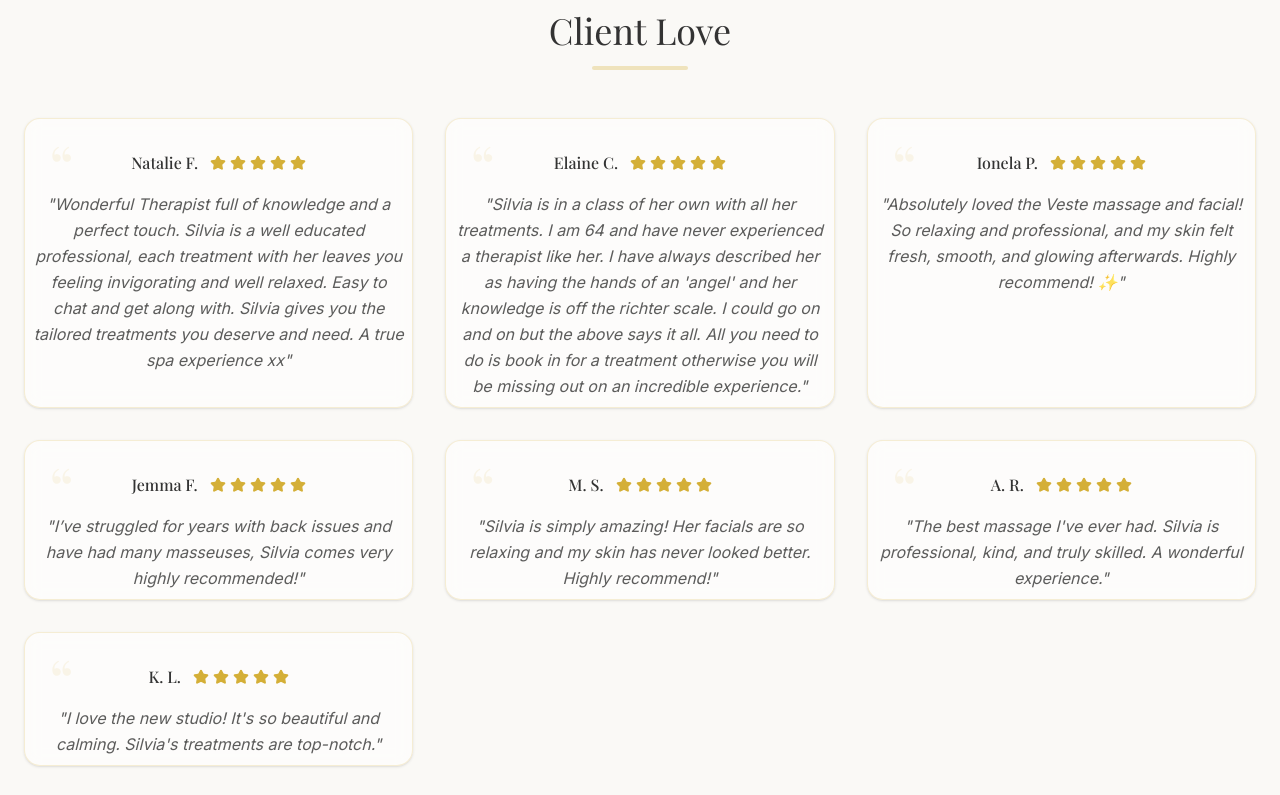
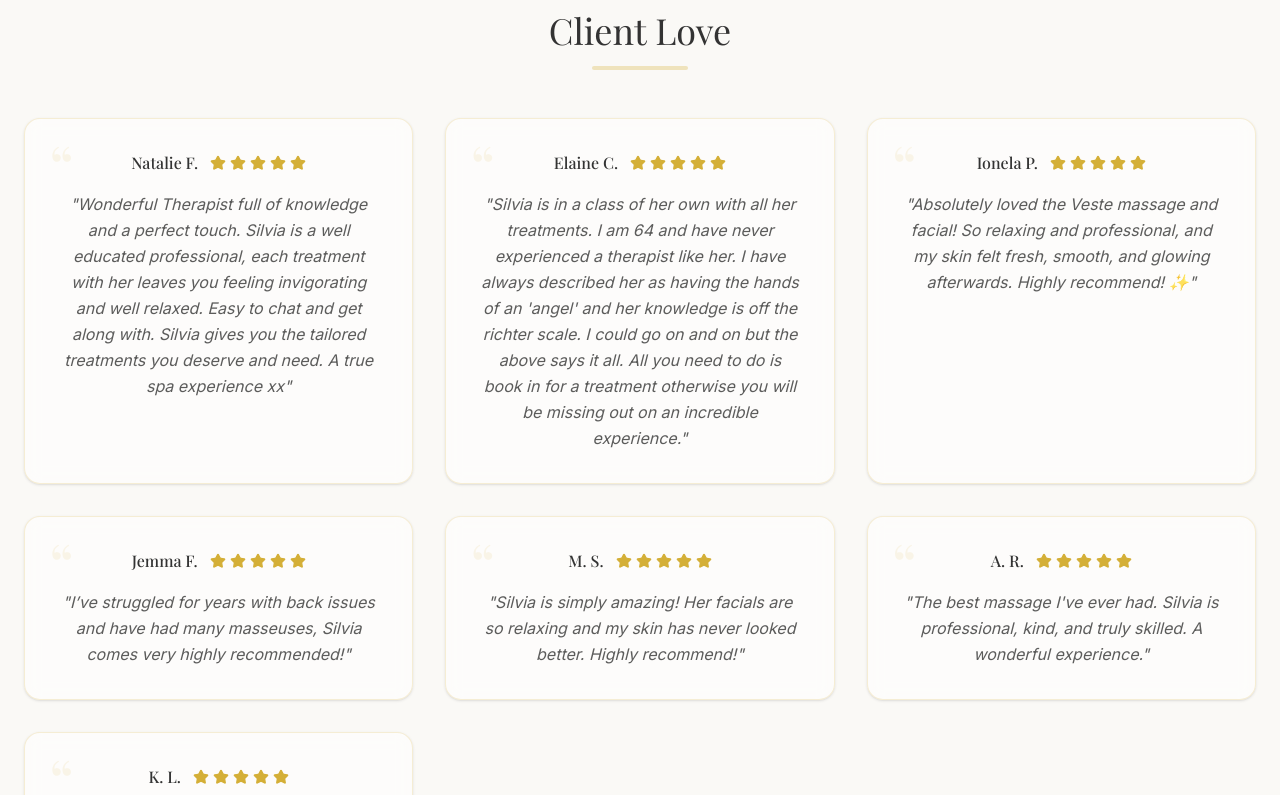
Before and after one commit to AMihaiCiobanu/silviaskinstudio, a React (Vite) app: page / in a window 1280 px wide. Shown: the part 4025-4820 px from the top of the page. Built offline with nearby package versions, Linux system fonts and the light colour scheme; a web font is replaced by a local one.

Commit message:
refactor: simplify padding classes in Reviews component for consistent spacing

```diff
--- a/src/components/sections/Reviews.jsx
+++ b/src/components/sections/Reviews.jsx
@@ -64,7 +64,7 @@ const Reviews = () => {
               transition={
                 shouldReduceMotion ? undefined : { delay: index * 0.1, duration: 0.5 }
               }
-              className="bg-white/50 backdrop-blur-sm p-1 pt-8 md:p-2 md:pt-8 rounded-2xl shadow-sm border border-gold/20 hover:shadow-xl hover:bg-white hover:border-gold/50 transition-all duration-300 flex flex-col items-center text-center relative"
+              className="bg-white/50 backdrop-blur-sm p-8 rounded-2xl shadow-sm border border-gold/20 hover:shadow-xl hover:bg-white hover:border-gold/50 transition-all duration-300 flex flex-col items-center text-center relative"
             >
               {/* Quote Icon */}
               <div className="absolute top-4 left-6 text-6xl text-gold/10 font-serif leading-none">
```
